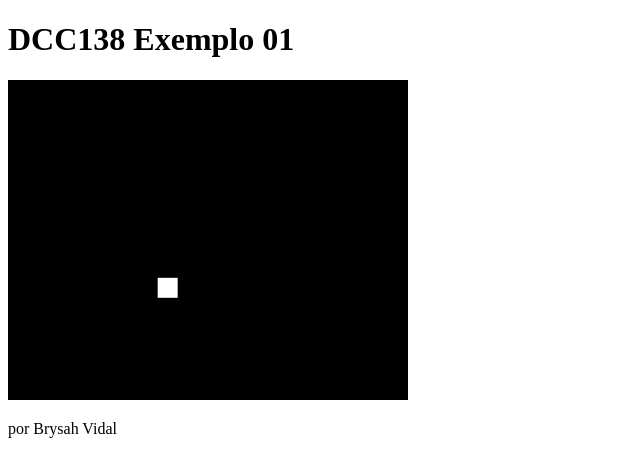
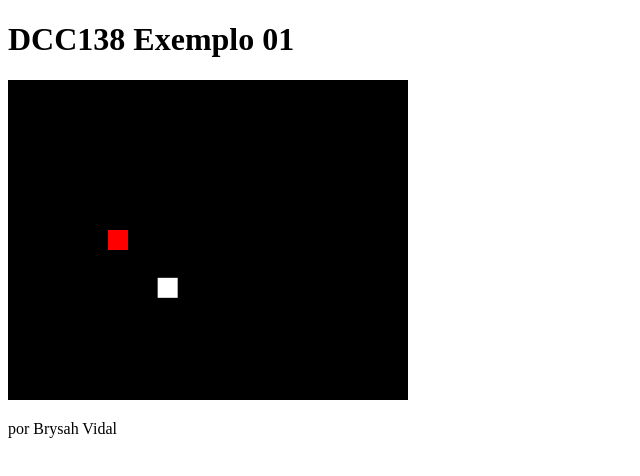
Before and after one commit to ufjf-dcc104/ufjf-dcc138-2021-3ere-atv1-BrysahVidal, a plain HTML site: page index.html in a window 1280 px wide. Shown: the full height of the page, 0-640 px from the left. Drawn offline with Linux system fonts and the light colour scheme.

Commit message:
Cria segundo elemento

```diff
--- a/index.html
+++ b/index.html
@@ -21,6 +21,10 @@
       let x1 = 100;
       let y1 = 150;
 
+      //coordenadas da posição do segundo elemento
+      let x2 = 100;
+      let y2 = 150;
+
       let angulo = 0;
 
       let t0; //tempo inicial
@@ -37,15 +41,19 @@
         cpx.fillStyle = "black";
         cpx.fillRect(0, 0, canvas.width, canvas.height);
 
-        // desenha elemento
+        // desenha primeiro elemento
         cpx.fillStyle = "white";
         cpx.fillRect(x1, y1, 20, 20);
 
-        //atualiza estados do elemento
+        //atualiza estados do primeiro elemento
+         x1 = x1 + 10 * dt;
+        angulo = angulo + 2 * Math.PI * dt;
+        y1 = 100 + 100 * Math.cos(angulo);
 
-        x1 = x1 + 10 * dt; // faz com que o elemento se mova 10px por segundo no eixo x
-        angulo = angulo + 2 *Math.PI * dt;
-        y1 = 100 + 100 *Math.cos(angulo);
+        // desenha segundo elemento
+        cpx.fillStyle = "red";
+        cpx.fillRect(x2, y2, 20, 20);
+
 
 
         requestAnimationFrame(desenha);
```
